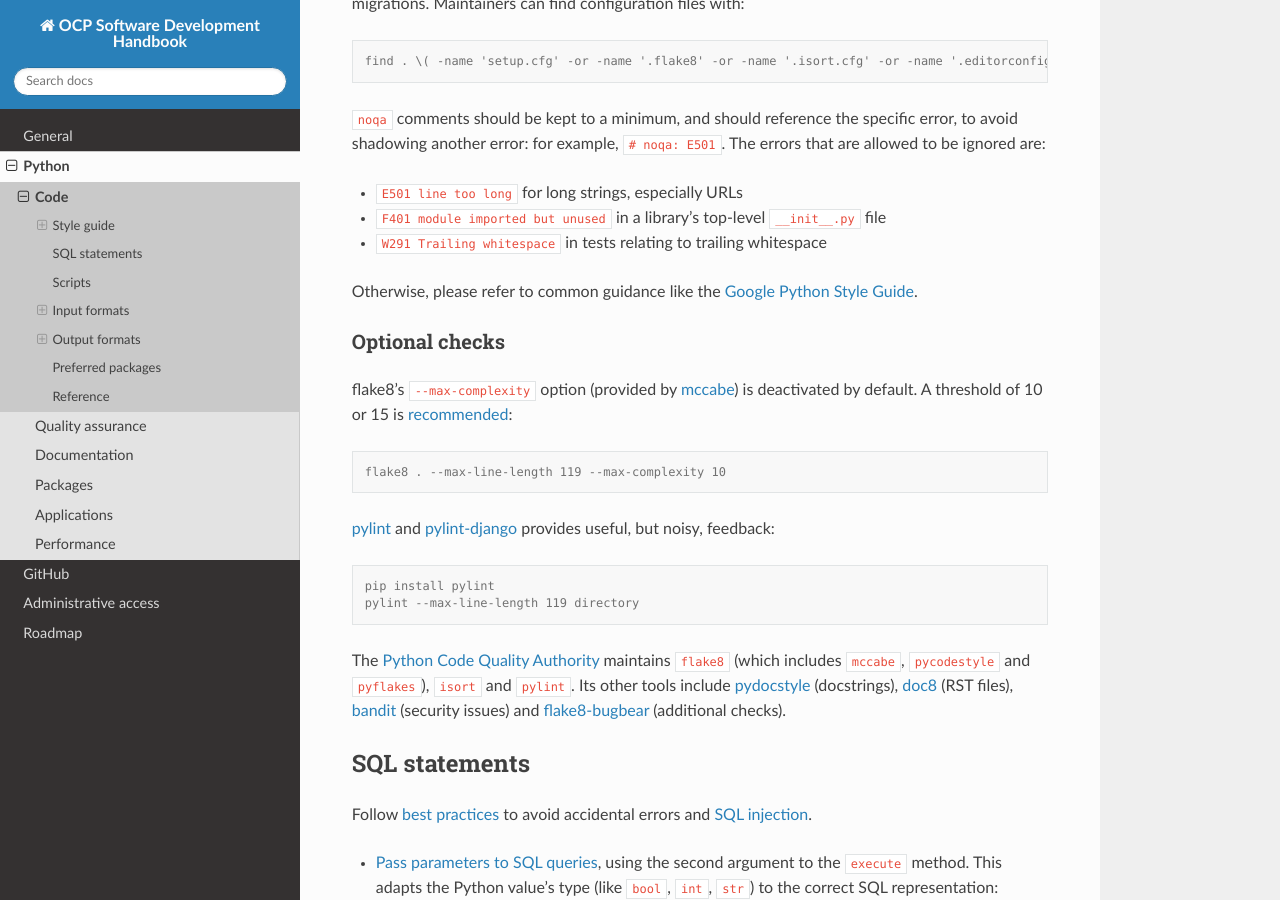
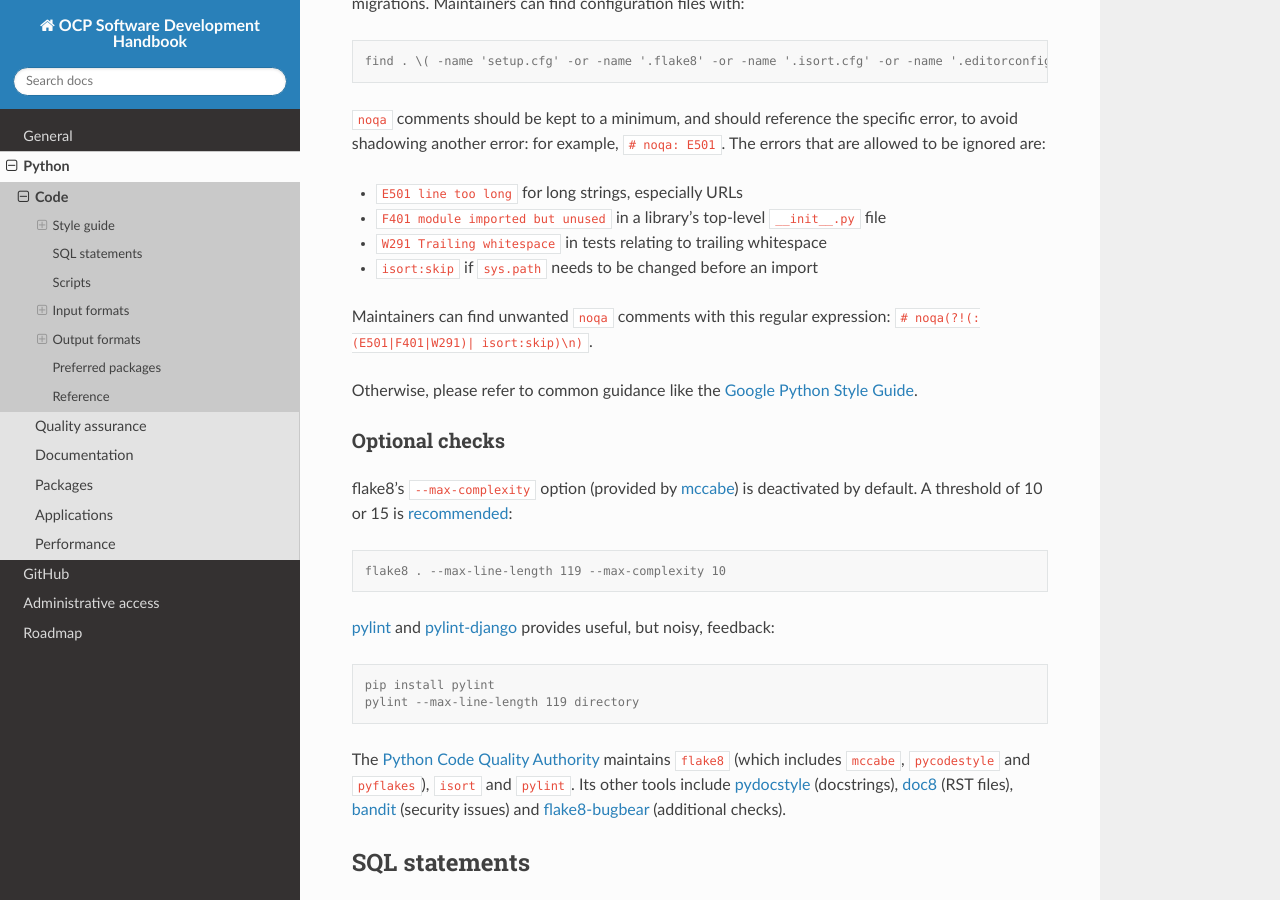
Before and after one commit to open-contracting/software-development-handbook, a Sphinx documentation site: the page built from docs/python/code.rst, in a window 1280 px wide and 900 px high, scrolled down 370 px. Built offline with Sphinx 7.4.7 and the Read the Docs theme 2.0.0, drawn with Linux system fonts in a browser that asks for light colours.

Commit message:
Mention isort:skip in style guide

```diff
--- a/docs/python/code.rst
+++ b/docs/python/code.rst
@@ -21,6 +21,9 @@ Repositories should not use ``setup.cfg``, ``.flake8``, ``.isort.cfg``, ``.edito
 -  ``E501 line too long`` for long strings, especially URLs
 -  ``F401 module imported but unused`` in a library's top-level ``__init__.py`` file
 -  ``W291 Trailing whitespace`` in tests relating to trailing whitespace
+-  ``isort:skip`` if ``sys.path`` needs to be changed before an import
+
+Maintainers can find unwanted ``noqa`` comments with this regular expression: ``# noqa(?!(: (E501|F401|W291)| isort:skip)\n)``.
 
 Otherwise, please refer to common guidance like the `Google Python Style Guide <https://google.github.io/styleguide/pyguide.html>`__.
 
```
